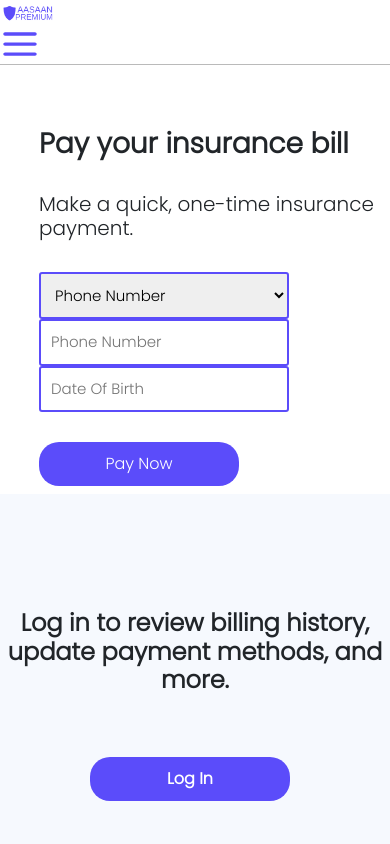
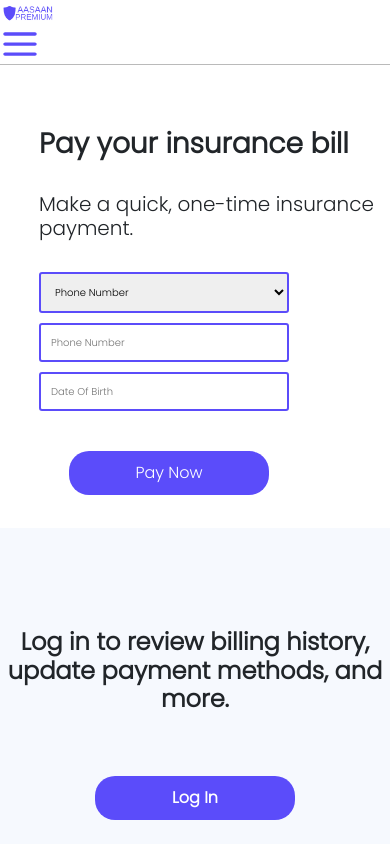
Before and after one commit to kumarlava0007/aasaan-premium, a React (Create React App) app: page /#/payabill in a window 390 px wide. Shown: the top 844 px of the page. Built offline with nearby package versions, Linux system fonts and the light colour scheme; what react-chatbot-kit would draw is missing.

Commit message:
Avinash Changes

```diff
--- a/src/components/navbar pages/FindAnAgentTwo.jsx
+++ b/src/components/navbar pages/FindAnAgentTwo.jsx
@@ -107,7 +107,13 @@ let address=[
         "pincode":500018,
         "nearloc":"Aasan Premium Neckless Road",
         "dist":"Telangana-500018"
+    },
+    {
+        "pincode":811312,
+        "nearloc":"Aasan Premium Station Road",
+        "dist":"Jamui-811312"
     }
+
 ];
 export default function FindAnAgentTwo() {
     const [add,changeadd]=useState([]);
--- a/src/components/navbar pages/GetAQuote.jsx
+++ b/src/components/navbar pages/GetAQuote.jsx
@@ -249,7 +249,7 @@ const GetAQuote = () => {
                     <div className={classes.outerDiv}>
                         <h2 className={classes.heading}>Get promising insurance with just few clicks </h2>
                         <br />
-                        <div>
+                        <div className={classes.para}>
                             <h5>Aasaan Premium provides premium on every product you need in</h5>
                             <h5> just 5 minutes</h5>
                             <br />
--- a/src/components/navbar pages/PayABill.jsx
+++ b/src/components/navbar pages/PayABill.jsx
@@ -33,7 +33,7 @@ export default function PayABill() {
                     <button className={Styles.buttonThree}>Pay Now</button>
                 </div>
             </div>
-            <br /><br /><br />
+            <br /><br /><br /><br/>
             <div className={Styles.containerThree}>
                 <h4 className={Styles.word}><strong>Log in to review billing history, update payment methods, and more.</strong></h4><br />
                 <Link to="/login"><button className={Styles.buttonThree}><strong>Log In</strong></button></Link>
--- a/src/styles/about.module.css
+++ b/src/styles/about.module.css
@@ -18,3 +18,20 @@
     display:flex;
     align-items:center;
 }
+
+
+
+
+
+/* Resposive */
+@media only screen and (min-width: 320px) and (max-width: 600px) {
+    .first_section{
+       display: grid;
+       flex-direction: column;
+        justify-content: center;
+        align-items: center;
+
+
+    }
+
+  }
--- a/src/styles/claims.module.css
+++ b/src/styles/claims.module.css
@@ -83,3 +83,14 @@
     align-items: center;
     margin-top: 80px;
 }
+
+
+@media only screen and (min-width: 320px) and (max-width: 770px){
+
+.container .containerTwo{
+   display: none;
+}
+.claimsContainer{
+    align-items: center;
+}
+}
--- a/src/styles/findAndAgent.module.css
+++ b/src/styles/findAndAgent.module.css
@@ -47,6 +47,12 @@
     height: 200px;
     border-radius: 10px;
     background-color: white;
+
+}
+.cards:hover{
+    width: 230px;
+    height: 230px;
+    box-shadow: 0px 8px 16px 0px rgba(0, 0, 0, 0.2);
 }
 
 .mainContainerTwo {
@@ -54,3 +60,25 @@
     height: 50vh;
     background-color: #F6F9FE;
 }
+
+
+
+
+@media only screen and (min-width: 320px) and (max-width: 770px){
+.containerOne{
+    display: grid;
+    grid-template-columns: 1fr;
+    margin-bottom: 20px;
+}
+.mainContainerTwo{
+    margin-top: 20px;
+    width: 90vw;
+    height: 50vh;
+}
+.cardSection .cards{
+    width: 50vw;
+    height: 25vw;
+    margin: 10px;
+
+}
+}
--- a/src/styles/getAQuote.module.css
+++ b/src/styles/getAQuote.module.css
@@ -228,3 +228,30 @@
 .premium .innerDiv .innerHeading h3, .premium .innerDiv .secondInnerHeading h3{
     color: rgb(74, 58, 212);
 }
+
+
+
+
+
+
+/* Responsive */
+@media only screen and (min-width: 320px) and (max-width: 770px){
+    .contentStart{
+        width: 400px;
+        height: 400px;
+    }
+    .contentStart .outerDiv .paraContent{
+        display: grid;
+        align-items: center;
+
+    }
+    .contentStart .outerDiv .heading{
+
+        margin:0 5% 0 10%;
+
+    }
+    .contentStart .para{
+
+
+    }
+  }
--- a/src/styles/payabill.module.css
+++ b/src/styles/payabill.module.css
@@ -39,3 +39,32 @@
     align-items: center;
     height: 50vh;
 }
+
+
+
+
+
+
+
+@media only screen  and (max-width: 770px){
+    .payABill{
+         display: flex;
+         flex-direction: column;
+         justify-content: center;
+
+    }
+    .payABill input, select{
+        width: 250px;
+        padding: 10px;
+        margin-bottom: 10px;
+        font-size: 10px;
+        border:2px solid #5b4cfa;
+        border-radius: 3px;
+    }
+    .buttonThree{
+        margin: 30px;
+    }
+    .containerThree{
+        margin-top: 10px;
+    }
+}
```
Also changed, not shown: src/components/navbar pages/About.jsx (+9 -0 lines), 1 other file (tests, documents, lock files or other folders).
